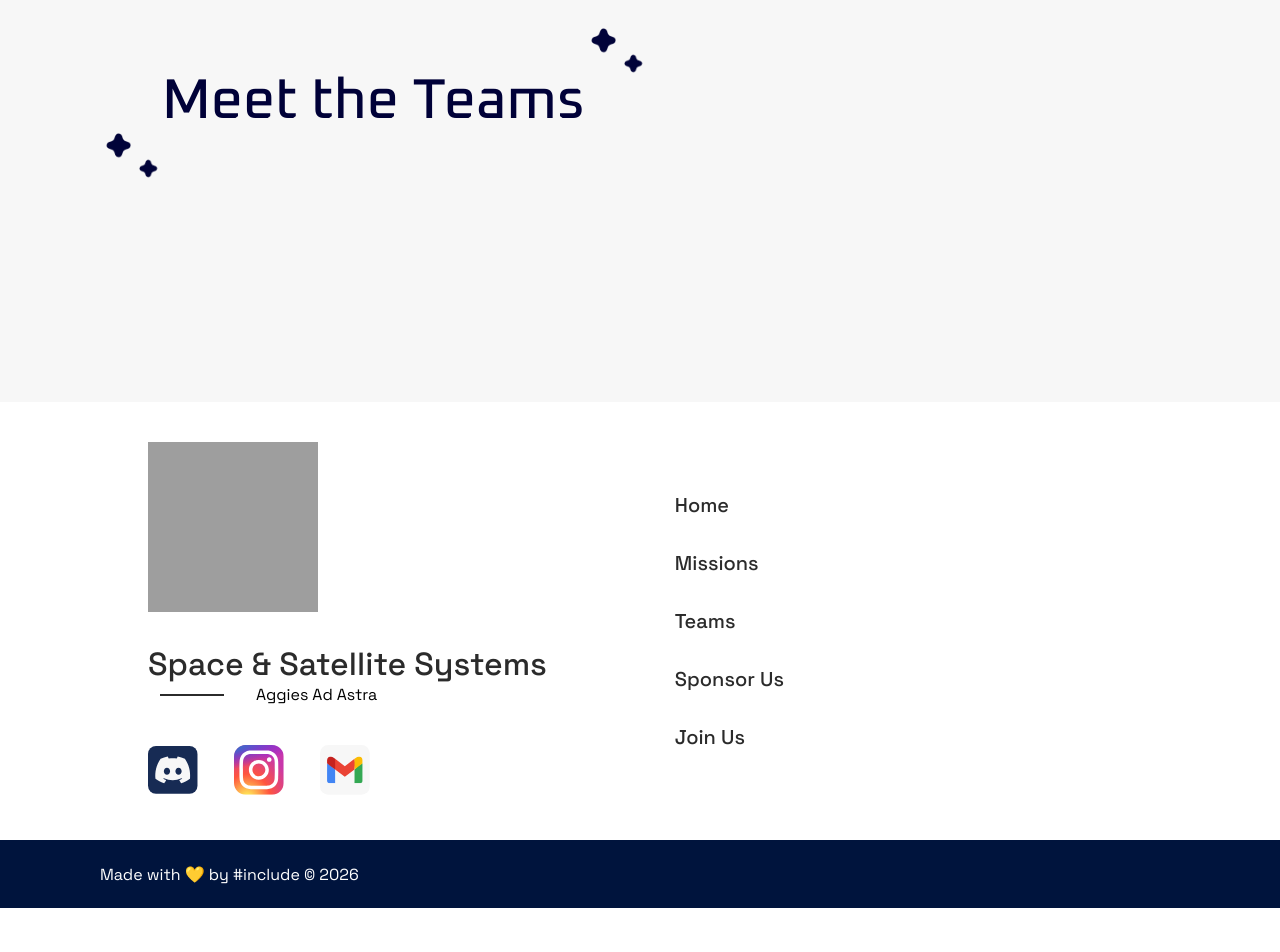
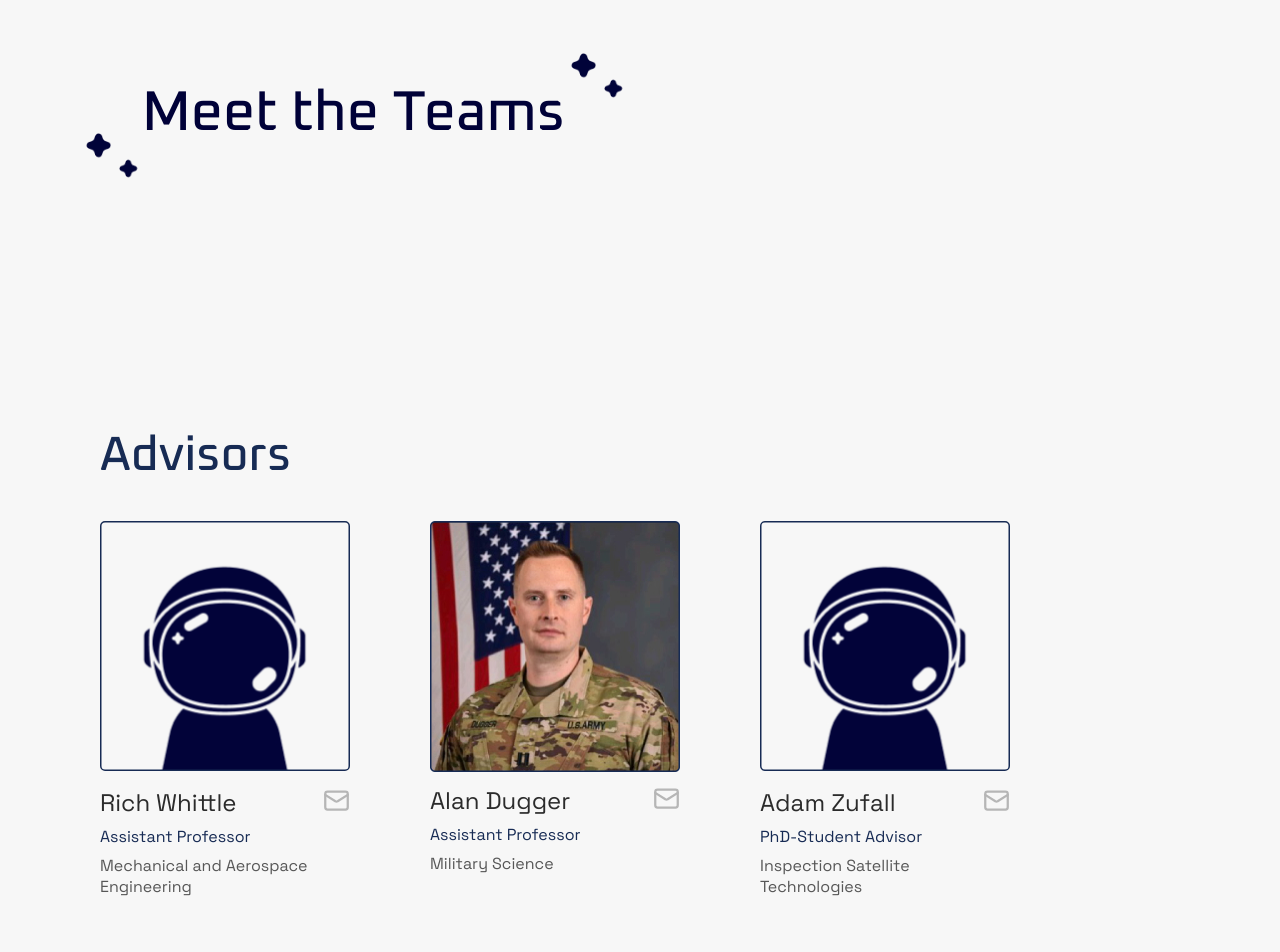
Before and after one commit to include-davis/sss, a Next.js app: page /teams in a window 1280 px wide. Shown: the part 420-1372 px from the top of the page. Before the commit the page ends 1328 px from the top, so only its background shows below. Built offline with nearby package versions, Linux system fonts and the light colour scheme; grey boxes are pictures that could not be loaded.

Commit message:
member card edits

```diff
--- a/app/(pages)/_components/Membercard/Card.jsx
+++ b/app/(pages)/_components/Membercard/Card.jsx
@@ -2,7 +2,7 @@ import styles from "./Card.module.scss";
 import { Mail } from "lucide-react";
 import Image from "next/image";
 
-export default function Membercard({
+export default function MemberCard({
     name,
     title,
     department,
@@ -11,13 +11,12 @@ export default function Membercard({
 }) {
     return (
         <div className={styles.card}>
-                    <Image
-                    className={styles.image}
-                    src={image || "/images/avatar-placeholder.svg"}
-                    alt={name}
-                    width={244}
-                    height={251}/>
-
+            <Image
+            className={image ? styles.image : styles.placeholder}
+            src={image || "/images/avatar-placeholder.svg"}
+            alt={name}
+            width={250}
+            height={257}/>
 
             <div className={styles.info}>
                 <div className={styles.topRow}>
--- a/app/(pages)/_components/Membercard/Card.module.scss
+++ b/app/(pages)/_components/Membercard/Card.module.scss
@@ -1,24 +1,31 @@
+@use "@/app/(pages)/_globals/mixins.scss";
+
 .card{
     width: 15.625rem;
-
+    @include mixins.phone {
+        width: 18.75rem;
+    }
 }
 .image{
-    width:100%;
-    aspect-ratio: 244/251;
-    border-radius: 0.3125rem;
-    border: 0.09375rem solid var(--space-blue);
-    object-fit: cover;
+    width: 15.625rem;
+    height: 15.7rem;
+    margin-top: .2rem;
 
+
+    @include mixins.phone {
+        width: 18.75rem;
+        height: 18.75rem;
+    }
 }
-.image img{
-    width: 100%;
-    height:100%;
-    object-fit: cover;
-}
-.placeholder{
-    width: 100%;
-    height:100%;
-    background: #e6e6e6;
+
+.placeholder {
+    width: 15.625rem;
+    height: 16rem;
+
+    @include mixins.phone {
+        width: 18.75rem;
+        height: 18.75rem;
+    }
 }
 .info{
     margin-top: 0.5rem;
--- a/app/(pages)/_components/Teamgroup/Teamgroup.jsx
+++ b/app/(pages)/_components/Teamgroup/Teamgroup.jsx
@@ -1,14 +1,14 @@
 import styles from "./Teamgroup.module.scss";
-import Membercard from "../Membercard/Card";
+import MemberCard from "../MemberCard/Card";
 
-export default function Teamgroup({title, members}){
+export default function TeamGroup({title, members}){
     return(
         <section className={styles.group}>
             {title && <h2 className={styles.title}>{title}</h2>}
 
             <div className={styles.grid}>
                 {members.map((member, index)=> (
-                    <Membercard
+                    <MemberCard
                     key={index}
                     name={member.name}
                     title={member.title}
--- a/app/(pages)/_components/Teamgroup/Teamgroup.module.scss
+++ b/app/(pages)/_components/Teamgroup/Teamgroup.module.scss
@@ -1,6 +1,17 @@
+@use "@/app/(pages)/_globals/mixins.scss";
+
 .group{
-    width:100%;
-    margin-bottom: 4rem;
+    padding: 0 6.25rem;
+    padding-bottom: 9.25rem;
+    background-color: var(--off-white);
+    @include mixins.phone {
+        display: flex;
+        flex-direction: column;
+        align-items: center;
+        padding: 0 3rem;
+        padding-bottom: 6.25rem;
+    }
+
 }
 .title{
     font-family: "Oxanium", sans-serif;
@@ -8,10 +19,16 @@
     font-weight: 500;
     color: var(--space-blue);
     margin-bottom: 2rem;
+    @include mixins.phone {
+        font-size: 2rem;
+    }
 }
 .grid{
     display: flex;
     align-items: flex-start;
     gap: 5rem;
     flex-wrap: wrap;
+    @include mixins.phone {
+        flex-direction: column;
+    }
 }
--- a/app/(pages)/realop/page.jsx
+++ b/app/(pages)/realop/page.jsx
@@ -17,7 +17,7 @@ export default function Realop() {
         className={styles.firstStar}
         alt="stars"
       />
-      <h1>Meet the Teams</h1>
+      <h1>Realop I</h1>
       <Image
         src="/hero/doublestars-graphic.png"
         height={55}
--- a/app/(pages)/teams/page.jsx
+++ b/app/(pages)/teams/page.jsx
@@ -1,17 +1,35 @@
 import Image from "next/image";
 import Hero from "../_components/Hero/Hero";
 import styles from "./page.module.scss";
+import TeamGroup from "../_components/TeamGroup/Teamgroup";
+
+const Advisors =[
+  {
+      name: "Rich Whittle",
+      title: "Assistant Professor",
+      department: "Mechanical and Aerospace Engineering",
+      image: "",
+      emailLink: "rswhittle@ucdavis.edu"
+  },
+  {
+      name: "Alan Dugger",
+      title: "Assistant Professor",
+      department: "Military Science",
+      image: "/headshots/alandugger.png",
+      emailLink: "adugger@ucdavis.edu"
+  },
+  {
+      name: "Adam Zufall",
+      title: "PhD-Student Advisor",
+      department: "Inspection Satellite Technologies",
+      image: "",
+      emailLink: "admzufall@ucdavis.edu"
+  }
+];
 
 export default function Teams() {
   return (
-    <main>
-      <Hero layoutStyle="custom" customContent={<HeroContent />} />
-    </main>
-  );
-}
-
-function HeroContent() {
-  return (
+  <main>
     <div className={styles.heroContent}>
       <Image
         src="/hero/doublestars-graphic.png"
@@ -36,5 +54,12 @@ function HeroContent() {
         alt="star"
       />
     </div>
+    <TeamGroup title ="Advisors" members={Advisors}/>
+    <TeamGroup title ="Executive Leadership" members={Advisors}/>
+    <TeamGroup title ="Electrical Team" members={Advisors}/>
+    <TeamGroup title ="Structures Team" members={Advisors}/>
+    <TeamGroup title ="Software Team" members={Advisors}/>
+    <TeamGroup title ="Administrative and Finance Team" members={Advisors}/>
+    </main>
   );
 }
--- a/app/(pages)/teams/page.module.scss
+++ b/app/(pages)/teams/page.module.scss
@@ -1,23 +1,39 @@
 @use "@/app/(pages)/_globals/mixins.scss";
 
+.test {
+  font-family: "Space Grotesk";
+}
+
 .heroContent {
+  background-color: var(--off-white);
+  height: 39rem;
+  padding-left: 5rem;
   h1 {
     font-size: 3.5rem;
     font-weight: 500;
     font-family: "Oxanium";
     color: var(--midnight);
+    @include mixins.phone {
+      margin-right: 3.75rem;
+      font-size: 2.5rem;
+      text-align: center;
+    }
   }
 
   display: flex;
-  height: 10rem;
   align-items: center;
 
   .firstStar {
-    align-self: flex-end;
+    margin-top: 5rem;
+    @include mixins.phone {
+      display: inline;
+      align-self: flex-end;
+      margin-right: 3.75rem;
+    }
   }
 
   .desktopSecond {
-    align-self: flex-start;
+    margin-bottom: 5rem;
   }
 
   .mobileSecond {
@@ -28,6 +44,8 @@
     display: flex;
     flex-direction: column;
     gap: 2rem;
+    height: 22.5rem;
+    padding-left: 4rem;
 
     .firstStar {
       margin-left: 1.75rem;
--- a/app/(pages)/test1/page.jsx
+++ b/app/(pages)/test1/page.jsx
@@ -1,4 +1,4 @@
-import Teamgroup from "../_components/Teamgroup/Teamgroup";
+import Teamgroup from "../_components/TeamGroup/Teamgroup";
 
 const Advisors =[
     {
```
Also changed, not shown: public/headshots/alandugger.png (added), public/images/avatar-placeholder.svg.
